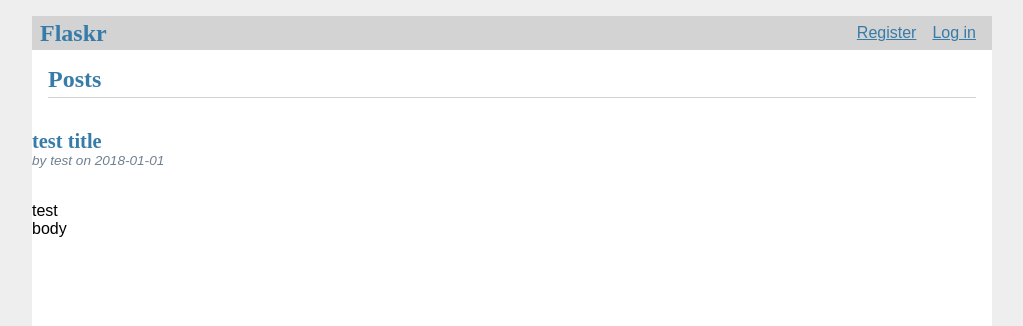
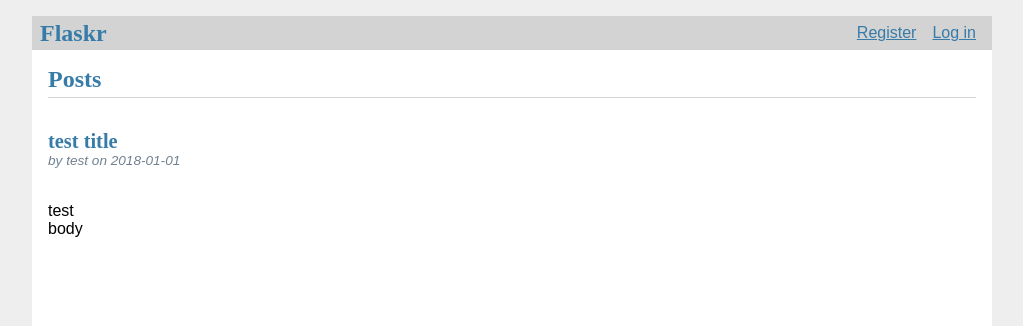
Before and after one commit to DCtheTall/flaskr, a Flask app: page / in a window 1280 px wide. Shown: the top 326 px of the page, without its empty margins (128-1151 px from the left). Run offline with Flask 2, Linux system fonts and the light colour scheme; data comes from the database, SQL or seed files in the repository.

Commit message:
set up config before pusing to github

```diff
--- a/flaskr/static/style.css
+++ b/flaskr/static/style.css
@@ -8,6 +8,7 @@ nav h1 { flex: auto; margin: 0; }
 nav h1 a { text-decoration: none; padding: 0.25rem 0.5rem; }
 nav ul  { display: flex; list-style: none; margin: 0; padding: 0; }
 nav ul li a, nav ul li span, header .action { display: block; padding: 0.5rem; }
+article { padding: 0 1rem; }
 .content { padding: 0 1rem 1rem; }
 .content > header { border-bottom: 1px solid lightgray; display: flex; align-items: flex-end; }
 .content > header h1 { flex: auto; margin: 1rem 0 0.25rem 0; }
```
Also changed, not shown: README.md (added), 1 other file.
